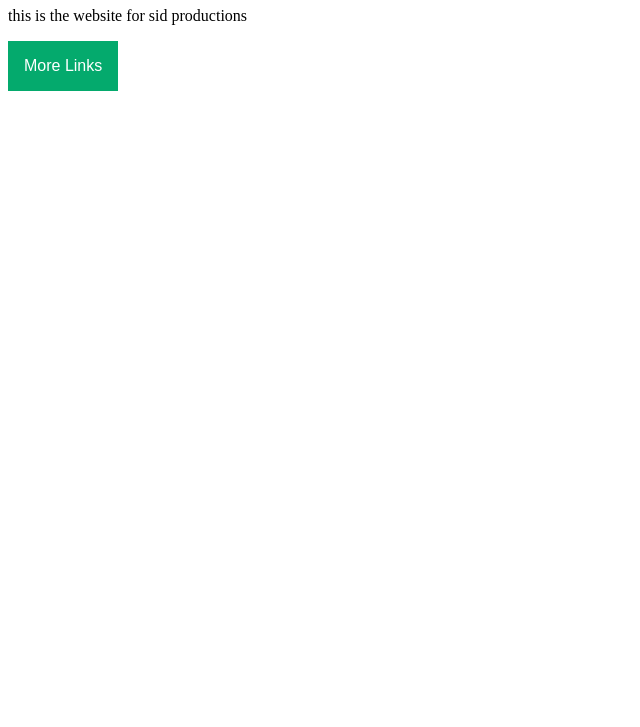
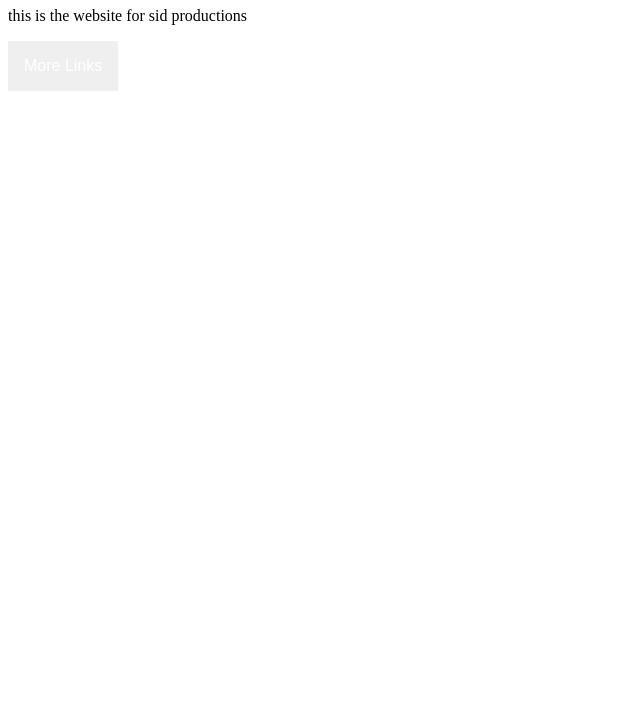
Before and after one commit to sidproductions/sidproductions.github.io, a plain HTML site: page index.html in a window 1280 px wide. Shown: the part 73-800 px from the top of the page, without its empty margins (0-640 px from the left). Drawn offline with Linux system fonts and the light colour scheme.

Commit message:
Update index.html

```diff
--- a/index.html
+++ b/index.html
@@ -12,7 +12,6 @@
 <meta name="viewport" content="width=device-width, initial-scale=1">
 <style>
 .dropbtn {
-  background-color: #04AA6D;
   color: white;
   padding: 16px;
   font-size: 16px;
```
